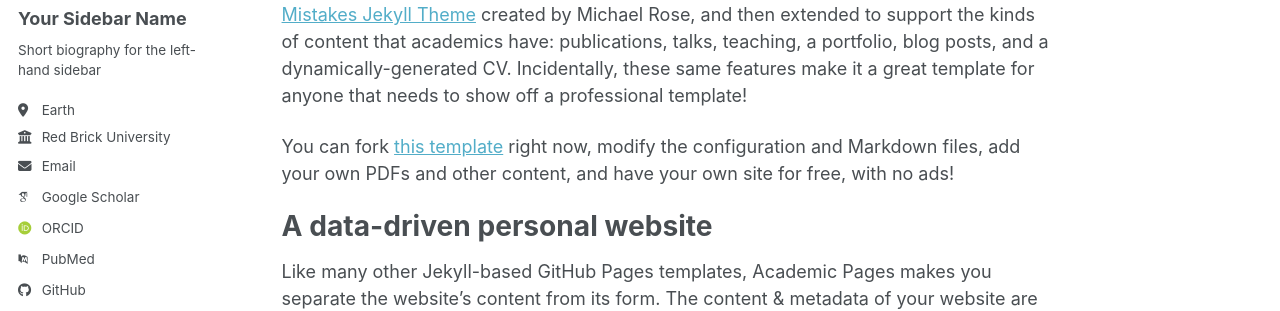
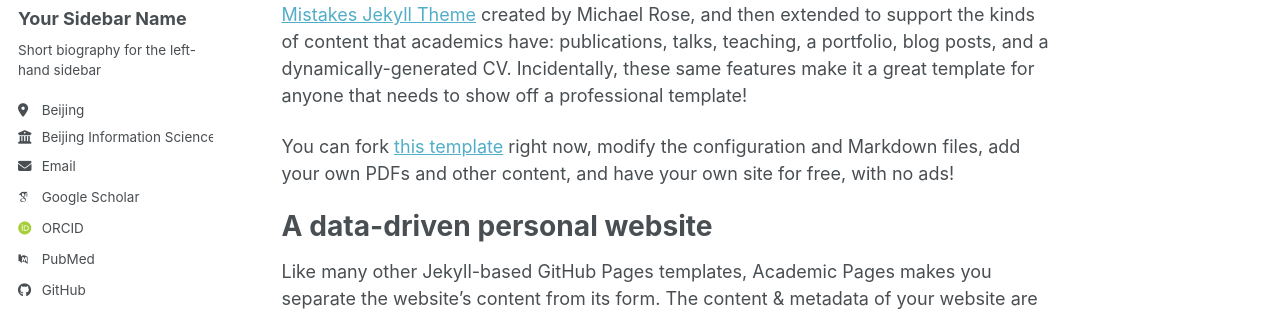
Before and after one commit to zml110120/XiuleiLiu_homepage, a Jekyll site: the page built from _pages/about.md, in a window 1280 px wide. Shown: the part 283-594 px from the top of the page. Built offline with Jekyll 4.4.1, drawn with Linux system fonts in a browser that asks for light colours; some web fonts are replaced; a script bundle is joined from its source files by our own code; library files that are not in the unit come from our copies.

Commit message:
Update _config.yml

```diff
--- a/_config.yml
+++ b/_config.yml
@@ -27,10 +27,10 @@ author:
   name             : "Your Sidebar Name"
   pronouns         : # example: "she/her"
   bio              : "Short biography for the left-hand sidebar"
-  location         : "Earth"
-  employer         : "Red Brick University"
-  uri              : # URL
-  email            : "none@example.org"
+  location         : "Beijing"
+  employer         : "Beijing Information Science & Technology University"
+  # uri              : # URL
+  email            : "liuxiulei@bistu.edu.cn"
 
   # Academic websites
   academia         : # URL
```
